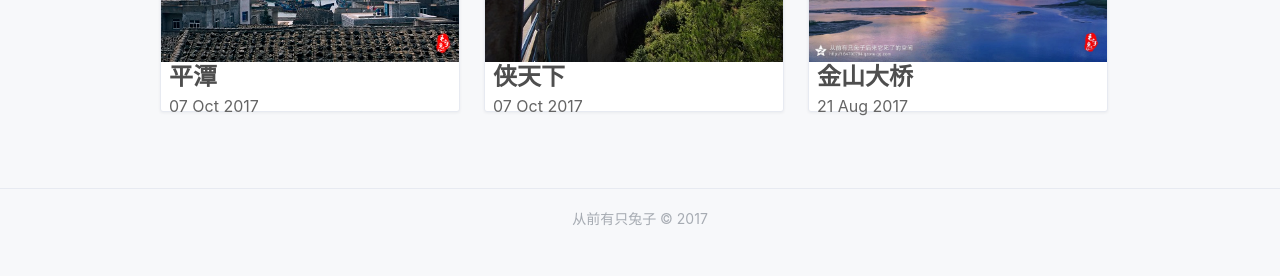
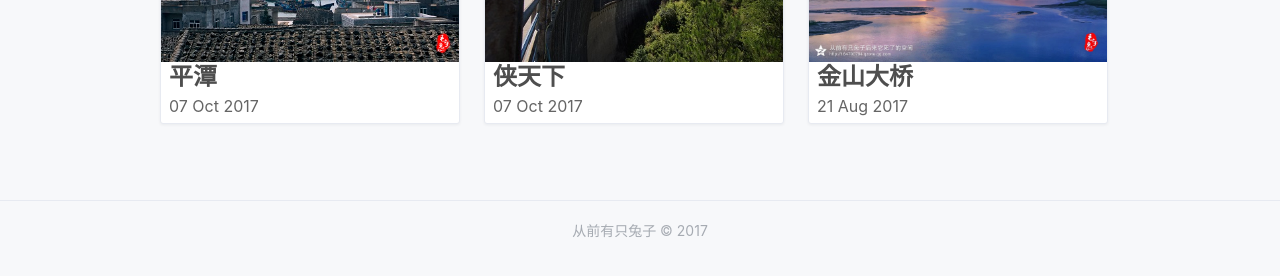
Before and after one commit to moxiaotu/moxiaotu.github.io, a Jekyll site: the page built from photography.html, in a window 1280 px wide. Shown: the part 478-754 px from the top of the page. Built offline with Jekyll 4.4.1, drawn with Linux system fonts in a browser that asks for light colours; nearby versions of some CDN libraries; a style sheet for code colours, icons or effects is not loaded.

Commit message:
摄影窗口高度

```diff
--- a/assets/css/main.css
+++ b/assets/css/main.css
@@ -20,7 +20,7 @@
 .text-list .text-item {
 	float: left;
     width: 25%;
-    height: 250px;
+    height: 100%;
     margin-right: 2%;
     margin-bottom: 16px;
     padding: 0px 0px;
```
